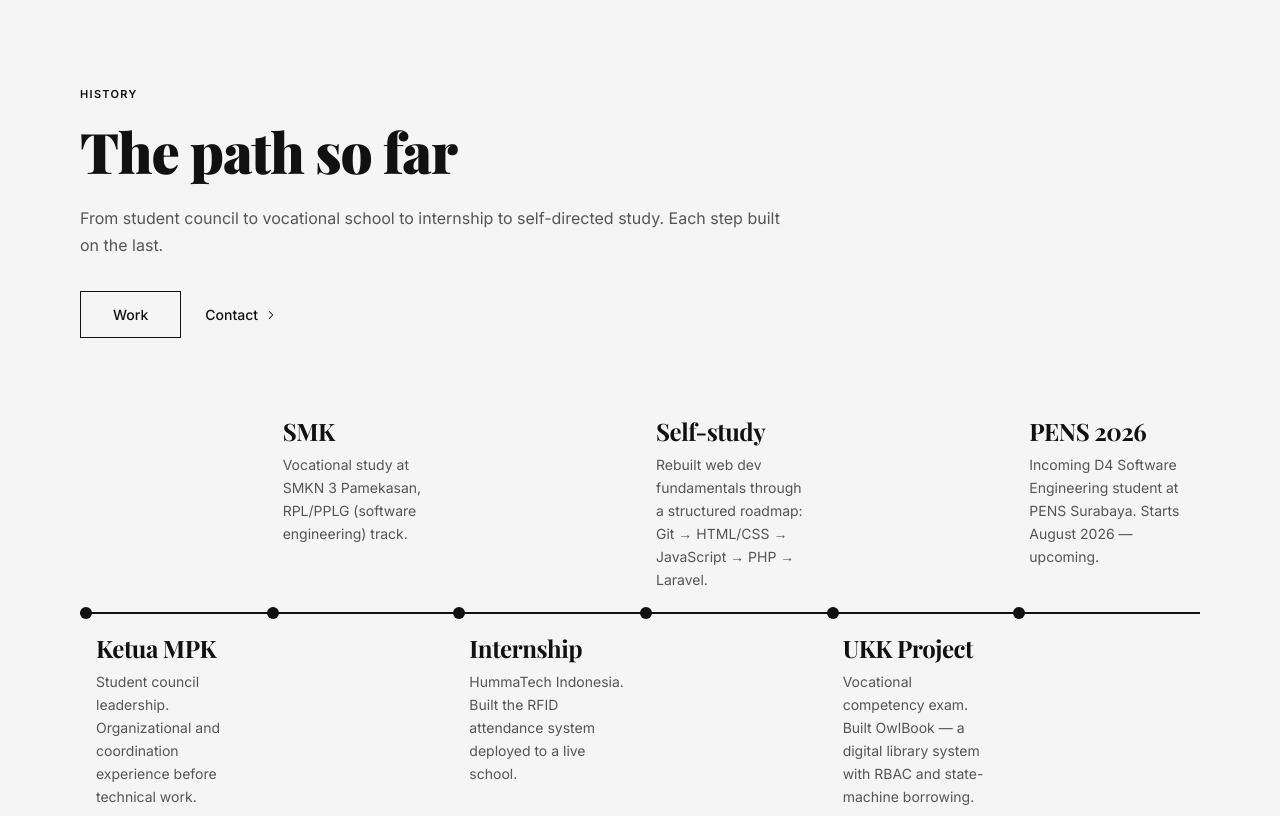
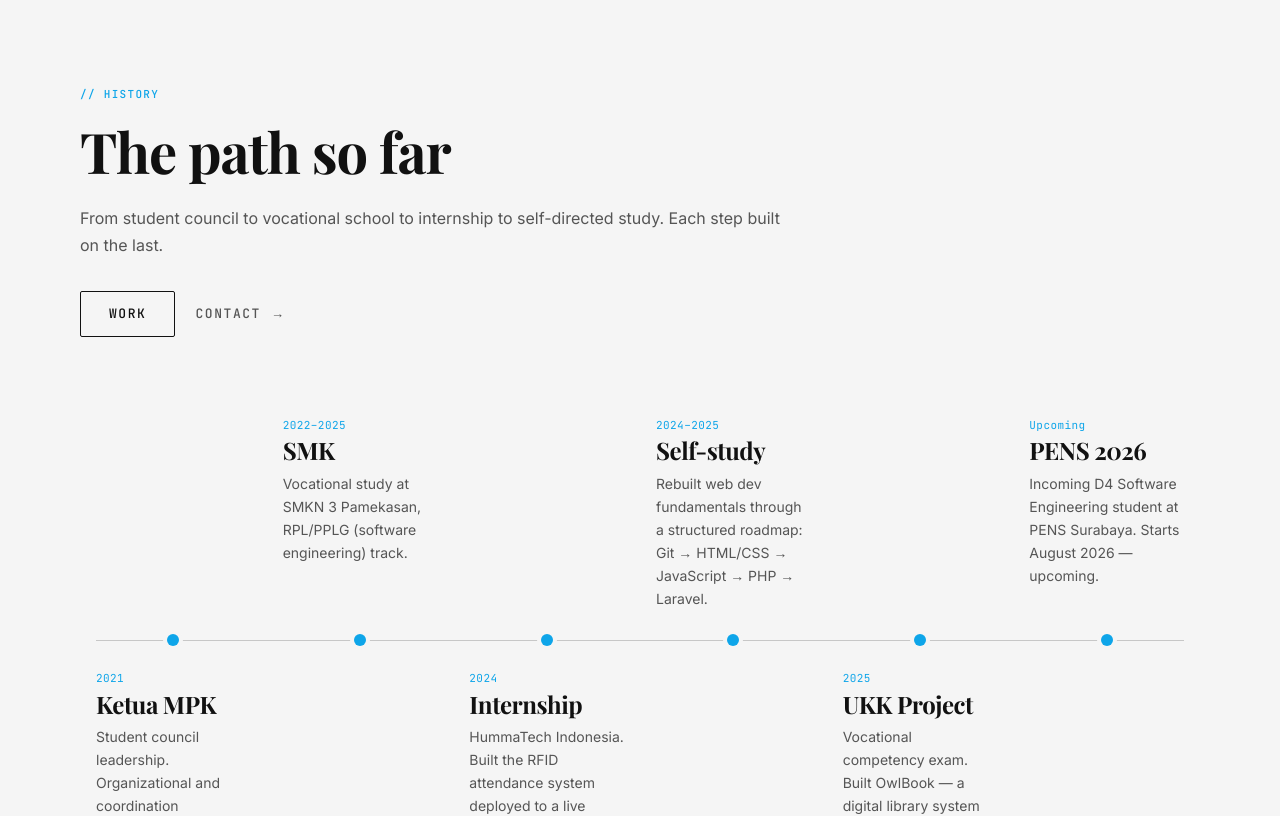
Before and after one commit to kaz-hero123/hilman-portfolio, a Next.js app: page / in a window 1280 px wide. Shown: the part 4000-4816 px from the top of the page. Built offline with nearby package versions, Linux system fonts and the light colour scheme.

Commit message:
style(history): bold typography alignment and mono actions

```diff
--- a/src/components/sections/History.tsx
+++ b/src/components/sections/History.tsx
@@ -2,55 +2,49 @@
 
 import { motion } from 'framer-motion'
 import { ChevronRight } from 'lucide-react'
+import { fadeUpVariant, createStaggerContainer } from '@/lib/motion'
 
 // ─── Animation ────────────────────────────────────────────────────────────────
 
-const fadeUp = {
-  hidden: { opacity: 0, y: 32 },
-  visible: {
-    opacity: 1,
-    y: 0,
-    transition: { duration: 0.6, ease: [0.22, 1, 0.36, 1] as const },
-  },
-}
-
-const staggerContainer = {
-  hidden: {},
-  visible: {
-    transition: { staggerChildren: 0.08, delayChildren: 0.1 },
-  },
-}
+const fadeUp = fadeUpVariant
+const stagger = createStaggerContainer(0.08, 0.1)
 
 // ─── Data ─────────────────────────────────────────────────────────────────────
 
 const timeline = [
   {
     year: 'Ketua MPK',
+    period: '2021',
     position: 'below' as const,
     text: 'Student council leadership. Organizational and coordination experience before technical work.',
   },
   {
     year: 'SMK',
+    period: '2022–2025',
     position: 'above' as const,
     text: 'Vocational study at SMKN 3 Pamekasan, RPL/PPLG (software engineering) track.',
   },
   {
     year: 'Internship',
+    period: '2024',
     position: 'below' as const,
     text: 'HummaTech Indonesia. Built the RFID attendance system deployed to a live school.',
   },
   {
     year: 'Self-study',
+    period: '2024–2025',
     position: 'above' as const,
     text: 'Rebuilt web dev fundamentals through a structured roadmap: Git \u2192 HTML/CSS \u2192 JavaScript \u2192 PHP \u2192 Laravel.',
   },
   {
     year: 'UKK Project',
+    period: '2025',
     position: 'below' as const,
     text: 'Vocational competency exam. Built OwlBook \u2014 a digital library system with RBAC and state-machine borrowing.',
   },
   {
     year: 'PENS 2026',
+    period: 'Upcoming',
     position: 'above' as const,
     text: 'Incoming D4 Software Engineering student at PENS Surabaya. Starts August 2026 \u2014 upcoming.',
   },
@@ -70,11 +64,11 @@ export function History() {
           viewport={{ once: true, margin: '-80px' }}
           className="max-w-[720px] mb-20"
         >
-          <p className="font-body text-[11px] font-semibold tracking-[0.12em] uppercase text-ink mb-5">
-            History
+          <p className="font-mono text-[11px] font-medium tracking-[0.12em] uppercase text-accent mb-5">
+            {'// history'}
           </p>
           <h2
-            className="font-serif font-black text-ink tracking-tight mb-6"
+            className="font-serif font-bold text-ink tracking-tight mb-6"
             style={{
               fontSize: 'clamp(2.25rem, 5vw, 3.5rem)',
               lineHeight: '1.05',
@@ -88,26 +82,26 @@ export function History() {
           </p>
 
           {/* CTA row */}
-          <div className="flex items-center gap-6">
+          <div className="flex items-center gap-5">
             <a
               href="#work"
-              className="font-body text-[14px] font-medium text-ink border border-ink px-8 py-3 hover:bg-ink hover:text-white transition-colors duration-200 focus-ring"
+              className="inline-flex items-center justify-center font-mono text-[12px] md:text-[13px] uppercase tracking-widest font-medium text-ink border border-ink px-7 py-3 hover:bg-ink hover:text-white transition-all duration-200 focus-ring rounded-sm"
             >
               Work
             </a>
             <a
               href="#contact"
-              className="inline-flex items-center gap-1.5 font-body text-[14px] font-medium text-ink hover:text-dim transition-colors duration-150 focus-ring"
+              className="inline-flex items-center gap-1.5 font-mono text-[12px] md:text-[13px] uppercase tracking-widest font-medium text-dim hover:text-ink transition-colors duration-200 focus-ring group"
             >
               Contact
-              <ChevronRight size={14} strokeWidth={1.75} />
+              <span className="ml-1 group-hover:translate-x-1 transition-transform">→</span>
             </a>
           </div>
         </motion.div>
 
-        {/* ── Timeline — horizontal with alternating above/below ────────── */}
+        {/* ── Timeline ────────────────────────────────────────────────────── */}
         <motion.div
-          variants={staggerContainer}
+          variants={stagger}
           initial="hidden"
           whileInView="visible"
           viewport={{ once: true, margin: '-40px' }}
@@ -115,8 +109,8 @@ export function History() {
         >
           {/* ── Desktop timeline (hidden on mobile) ────────────────────── */}
           <div className="hidden md:block">
-            {/* Above-line entries (2022, 2018) */}
-            <div className="grid grid-cols-6 gap-0 mb-4">
+            {/* Above-line entries */}
+            <div className="grid grid-cols-6 gap-0 mb-6">
               {timeline.map((entry) => (
                 <motion.div
                   key={entry.year}
@@ -127,6 +121,9 @@ export function History() {
                       : 'px-4 invisible'
                   }
                 >
+                  <p className="font-mono text-[11px] text-accent tracking-wide mb-1">
+                    {entry.period}
+                  </p>
                   <h3 className="font-serif font-bold text-[1.5rem] leading-[1.1] tracking-tight text-ink mb-2">
                     {entry.year}
                   </h3>
@@ -137,20 +134,20 @@ export function History() {
               ))}
             </div>
 
-            {/* Horizontal line with dots */}
+            {/* Horizontal line with dots — centered */}
             <div className="relative flex items-center">
-              <div className="absolute inset-x-0 h-[2px] bg-ink" />
+              <div className="absolute inset-x-4 h-[1px] bg-ink/20" />
               <div className="relative grid grid-cols-6 w-full">
                 {timeline.map((entry) => (
-                  <div key={entry.year} className="flex justify-start pl-0">
-                    <div className="w-3 h-3 rounded-full bg-ink relative z-10" />
+                  <div key={entry.year} className="flex justify-center">
+                    <div className="w-3 h-3 rounded-full bg-accent relative z-10 ring-4 ring-mist" />
                   </div>
                 ))}
               </div>
             </div>
 
-            {/* Below-line entries (2024, 2020, 2016) */}
-            <div className="grid grid-cols-6 gap-0 mt-4">
+            {/* Below-line entries */}
+            <div className="grid grid-cols-6 gap-0 mt-6">
               {timeline.map((entry) => (
                 <motion.div
                   key={entry.year}
@@ -161,6 +158,9 @@ export function History() {
                       : 'px-4 invisible'
                   }
                 >
+                  <p className="font-mono text-[11px] text-accent tracking-wide mb-1">
+                    {entry.period}
+                  </p>
                   <h3 className="font-serif font-bold text-[1.5rem] leading-[1.1] tracking-tight text-ink mb-2">
                     {entry.year}
                   </h3>
@@ -182,11 +182,14 @@ export function History() {
               >
                 {/* Dot + vertical line */}
                 <div className="flex flex-col items-center pt-1">
-                  <div className="w-3 h-3 rounded-full bg-ink shrink-0" />
-                  <div className="w-[2px] flex-1 bg-ink/20 mt-2" />
+                  <div className="w-3 h-3 rounded-full bg-accent shrink-0 ring-4 ring-mist" />
+                  <div className="w-[1px] flex-1 bg-ink/15 mt-2" />
                 </div>
                 {/* Content */}
                 <div className="pb-2">
+                  <p className="font-mono text-[11px] text-accent tracking-wide mb-1">
+                    {entry.period}
+                  </p>
                   <h3 className="font-serif font-bold text-[1.35rem] leading-[1.1] tracking-tight text-ink mb-2">
                     {entry.year}
                   </h3>
```
